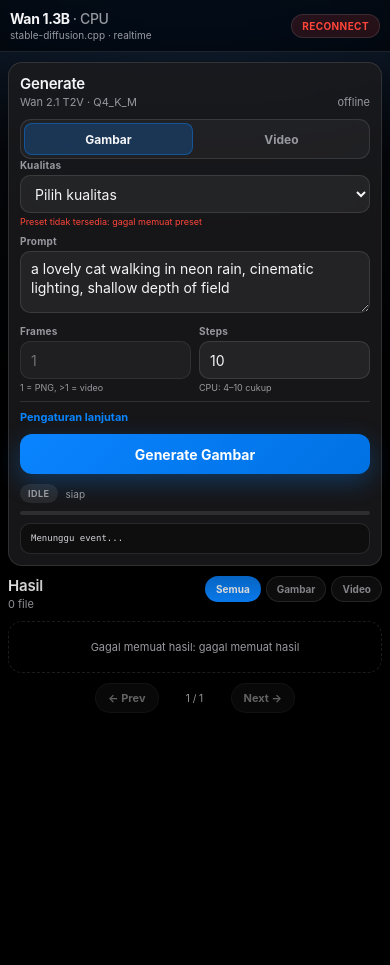
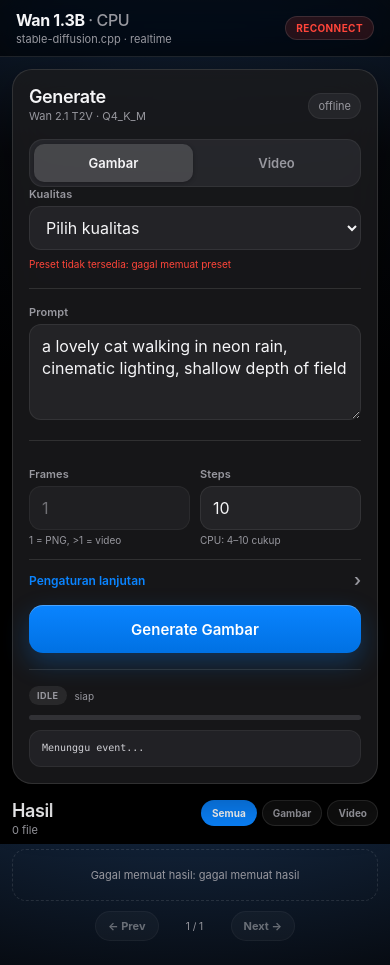
Before and after one commit to snipkode/sd-wan-ui, a plain HTML site: page index.html in a window 390 px wide. Before the commit the page ends 844 px from the top, so only its background shows below. Drawn offline with Linux system fonts and the light colour scheme; no server answers.

Commit message:
Refine mobile Generate layout with iOS-style spacing

```diff
--- a/index.html
+++ b/index.html
@@ -86,52 +86,71 @@ main {
   justify-content: space-between;
   flex-wrap: wrap;
   gap: 8px;
-  margin-bottom: 10px;
+  margin-bottom: 12px;
 }
-h2 { font-size: 15px; font-weight: 640; letter-spacing: -.2px; }
+.gen-form { display: block; }
+.gen-group + .gen-group {
+  margin-top: 14px;
+  padding-top: 14px;
+  border-top: 1px solid var(--stroke);
+}
+h2 { font-size: 16px; font-weight: 640; letter-spacing: -.2px; }
 .sub, .clock { font-size: 11px; margin-top: 2px; }
+.clock {
+  flex: none;
+  padding: 5px 9px;
+  border-radius: 999px;
+  background: rgba(118, 118, 128, .14);
+  border: 1px solid rgba(255, 255, 255, .06);
+}
 label {
   display: block;
-  margin-bottom: 4px;
+  margin-bottom: 5px;
   color: var(--muted);
-  font-size: 10px;
-  font-weight: 650;
-  letter-spacing: .25px;
+  font-size: 11px;
+  font-weight: 600;
+  letter-spacing: .1px;
 }
 textarea, input, select {
   width: 100%;
   min-width: 0;
-  min-height: 38px;
-  padding: 8px 10px;
+  min-height: 42px;
+  padding: 10px 12px;
   color: var(--text);
-  background: rgba(255, 255, 255, .06);
-  border: 1px solid var(--stroke);
-  border-radius: 10px;
+  background: rgba(118, 118, 128, .14);
+  border: 1px solid rgba(255, 255, 255, .07);
+  border-radius: 12px;
   outline: none;
   font: inherit;
-  font-size: 14px;
+  font-size: 15px;
 }
-textarea { min-height: 62px; resize: vertical; line-height: 1.35; }
-textarea:focus, input:focus, select:focus { border-color: rgba(10, 132, 255, .8); box-shadow: 0 0 0 3px rgba(10, 132, 255, .16); }
+textarea { min-height: 84px; resize: vertical; line-height: 1.4; }
+select { text-overflow: ellipsis; }
+textarea:focus, input:focus, select:focus { border-color: rgba(10, 132, 255, .8); box-shadow: 0 0 0 3px rgba(10, 132, 255, .16); background: rgba(118, 118, 128, .2); }
 input[disabled], select:disabled { color: var(--muted); opacity: .7; }
 select option { background: #1c1c1e; color: var(--text); }
-small { display: block; font-size: 9px; margin-top: 3px; }
-.prompt-label { margin-top: 8px; }
+small { display: block; font-size: 10px; margin-top: 4px; line-height: 1.35; }
+.prompt-label { margin-top: 0; }
+#presetHint { margin-top: 8px; }
 #presetHint.warn { color: var(--red); }
-.preset, .quick, .adv { display: grid; grid-template-columns: repeat(2, minmax(0, 1fr)); gap: 8px; }
+.preset, .quick, .adv { display: grid; grid-template-columns: repeat(2, minmax(0, 1fr)); gap: 10px; }
 .preset > div, .quick > div, .adv > div { min-width: 0; }
 .preset.single { grid-template-columns: 1fr; }
-.quick { margin-top: 8px; }
-details { margin-top: 8px; padding-top: 8px; border-top: 1px solid var(--stroke); }
+.quick { margin-top: 10px; }
+details { margin-top: 12px; padding-top: 12px; border-top: 1px solid var(--stroke); }
 summary {
+  display: flex;
+  align-items: center;
   cursor: pointer;
   list-style: none;
   color: var(--blue);
-  font-size: 11px;
-  font-weight: 650;
+  font-size: 12px;
+  font-weight: 600;
 }
 summary::-webkit-details-marker { display: none; }
-details[open] .adv { margin-top: 8px; }
+summary::after { content: '›'; margin-left: auto; color: var(--muted); font-size: 17px; line-height: 1; transition: transform .18s ease; }
+details[open] summary::after { transform: rotate(90deg); }
+details[open] .adv { margin-top: 10px; }
 .adv .wide { grid-column: 1 / -1; }
 button {
   font: inherit;
@@ -140,22 +159,30 @@ button {
 }
 .primary {
   width: 100%;
-  min-height: 40px;
-  margin-top: 10px;
-  border-radius: 12px;
+  min-height: 46px;
+  margin-top: 16px;
+  border-radius: 14px;
   color: #fff;
-  background: linear-gradient(135deg, var(--blue), #0071e3);
-  font-size: 14px;
-  font-weight: 650;
-  box-shadow: 0 8px 24px rgba(10, 132, 255, .3);
+  background: linear-gradient(180deg, #0a84ff, #0071e3);
+  font-size: 15px;
+  font-weight: 640;
+  box-shadow: 0 10px 26px rgba(10, 132, 255, .28), inset 0 1px rgba(255, 255, 255, .25);
   transition: transform .12s ease, opacity .12s ease;
 }
 .primary:active { transform: scale(.985); }
 .primary:disabled { opacity: .55; cursor: not-allowed; box-shadow: none; }
-.mode { display: grid; grid-template-columns: repeat(2, minmax(0, 1fr)); gap: 4px; padding: 3px; border: 1px solid var(--stroke); border-radius: 11px; background: rgba(255, 255, 255, .04); }
-.mode button { min-height: 32px; border-radius: 8px; color: var(--muted); background: transparent; font-size: 12px; font-weight: 650; }
-.mode button.active { color: var(--text); background: rgba(10, 132, 255, .22); box-shadow: inset 0 0 0 1px rgba(10, 132, 255, .4); }
-.status { display: flex; align-items: center; gap: 8px; margin-top: 10px; min-width: 0; }
+.mode { display: grid; grid-template-columns: repeat(2, minmax(0, 1fr)); gap: 4px; padding: 4px; border: 1px solid rgba(255, 255, 255, .06); border-radius: 14px; background: rgba(118, 118, 128, .16); }
+.mode button { min-height: 36px; border-radius: 10px; color: var(--muted); background: transparent; font-size: 13px; font-weight: 600; transition: background .18s ease, color .18s ease; }
+.mode button.active { color: var(--text); background: rgba(255, 255, 255, .15); box-shadow: 0 1px 4px rgba(0, 0, 0, .28); }
+.status {
+  display: flex;
+  align-items: center;
+  gap: 8px;
+  margin-top: 14px;
+  padding-top: 14px;
+  border-top: 1px solid var(--stroke);
+  min-width: 0;
+}
 .badge {
   flex: none;
   padding: 4px 8px;
@@ -184,17 +211,17 @@ button {
 }
 .stop:disabled { opacity: .5; cursor: not-allowed; }
 #jobMeta { min-width: 0; color: var(--muted); font-size: 10px; overflow: hidden; text-overflow: ellipsis; white-space: nowrap; }
-.track { height: 4px; margin-top: 8px; border-radius: 999px; background: rgba(255, 255, 255, .1); overflow: hidden; }
+.track { height: 5px; margin-top: 10px; border-radius: 999px; background: rgba(118, 118, 128, .28); overflow: hidden; }
 #barFill { width: 0; height: 100%; border-radius: inherit; background: linear-gradient(90deg, var(--blue), var(--cyan)); transition: width .25s ease; }
 .log {
-  max-height: 120px;
-  margin: 8px 0 0;
-  padding: 8px 10px;
+  max-height: 130px;
+  margin: 10px 0 0;
+  padding: 10px 12px;
   overflow: auto;
   color: #d1d1d6;
-  background: rgba(0, 0, 0, .34);
-  border: 1px solid var(--stroke);
-  border-radius: 10px;
+  background: rgba(118, 118, 128, .12);
+  border: 1px solid rgba(255, 255, 255, .06);
+  border-radius: 12px;
   font: 10px/1.45 ui-monospace, SFMono-Regular, Menlo, Consolas, monospace;
   white-space: pre-wrap;
   overflow-wrap: anywhere;
@@ -323,19 +350,29 @@ button {
   .card img, .card video { height: 140px; }
 }
 @media (max-width: 520px) {
-  header { padding-left: 10px; padding-right: 10px; }
-  h1 { font-size: 14px; }
-  header p { font-size: 10px; }
-  main { gap: 10px; padding: 10px 8px calc(18px + env(safe-area-inset-bottom)); }
-  .surface { padding: 11px; border-radius: 14px; }
+  header { padding-left: 16px; padding-right: 16px; }
+  h1 { font-size: 16px; }
+  header p { font-size: 11px; }
+  main { gap: 16px; padding: 12px 12px calc(24px + env(safe-area-inset-bottom)); }
+  .surface { padding: 16px; border-radius: 20px; }
+  .section-head { align-items: center; margin-bottom: 16px; }
+  h2 { font-size: 18px; letter-spacing: -.4px; }
+  .gen-group + .gen-group { margin-top: 16px; padding-top: 16px; }
+  textarea, input, select { min-height: 44px; font-size: 16px; }
+  textarea { min-height: 96px; }
+  .mode button { min-height: 38px; }
+  .primary { min-height: 48px; }
+  .status { margin-top: 16px; padding-top: 16px; }
   .gallery-head { align-items: flex-start; }
-  .gallery { gap: 6px; }
-  .card img, .card video { height: 100px; }
-  .meta { padding: 6px; }
-  .log { max-height: 96px; font-size: 9px; }
+  .gallery { gap: 8px; }
+  .card img, .card video { height: 110px; }
+  .meta { padding: 7px; }
+  .log { max-height: 120px; font-size: 10px; }
 }
 @media (max-width: 360px) {
-  .mode, .preset, .quick, .adv { grid-template-columns: 1fr; }
+  main { padding-left: 10px; padding-right: 10px; }
+  .surface { padding: 14px; }
+  .preset, .quick, .adv { grid-template-columns: 1fr; }
   .adv .wide { grid-column: auto; }
   .filters { width: 100%; }
 }
@@ -358,7 +395,8 @@ button {
       </div>
       <span id="clock" class="clock">—</span>
     </div>
-    <form id="genForm">
+    <form id="genForm" class="gen-form">
+      <div class="gen-group">
         <div class="mode" role="group" aria-label="Mode generate">
           <button type="button" id="modeImage" class="active" aria-pressed="true">Gambar</button>
           <button type="button" id="modeVideo" aria-pressed="false">Video</button>
@@ -378,8 +416,12 @@ button {
           </div>
         </div>
         <small id="presetHint">Pilih durasi + kualitas untuk mengisi config otomatis.</small>
+      </div>
+      <div class="gen-group">
         <label for="prompt" class="prompt-label">Prompt</label>
         <textarea id="prompt" maxlength="500" spellcheck="false">a lovely cat walking in neon rain, cinematic lighting, shallow depth of field</textarea>
+      </div>
+      <div class="gen-group">
         <div class="quick">
           <div>
             <label for="frames">Frames</label>
@@ -417,6 +459,7 @@ button {
             </div>
           </div>
         </details>
+      </div>
       <button id="genBtn" class="primary" type="submit">Generate Gambar</button>
     </form>
     <div class="status">
```
Lines whose indentation alone changed are shown as unchanged.
